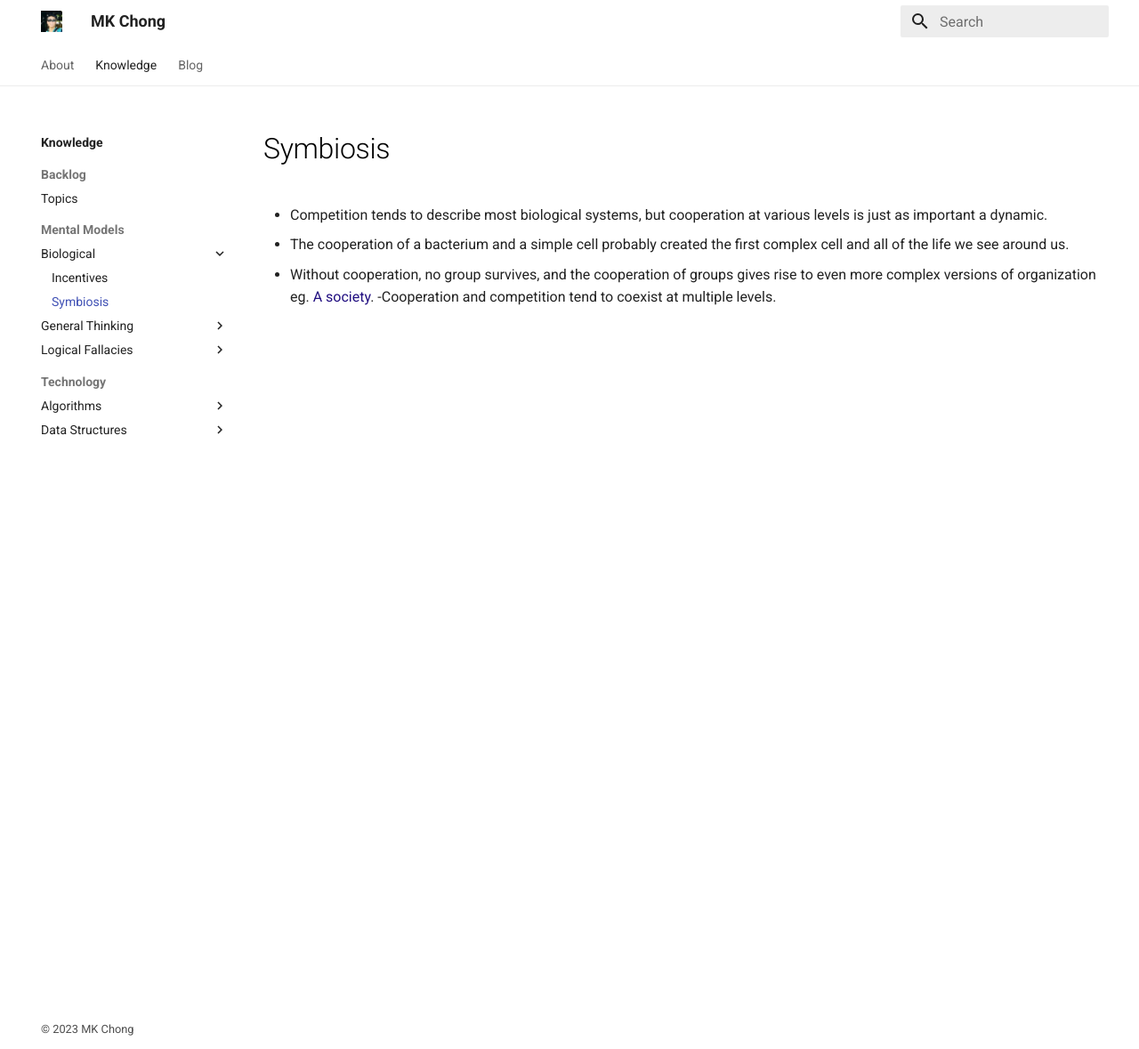
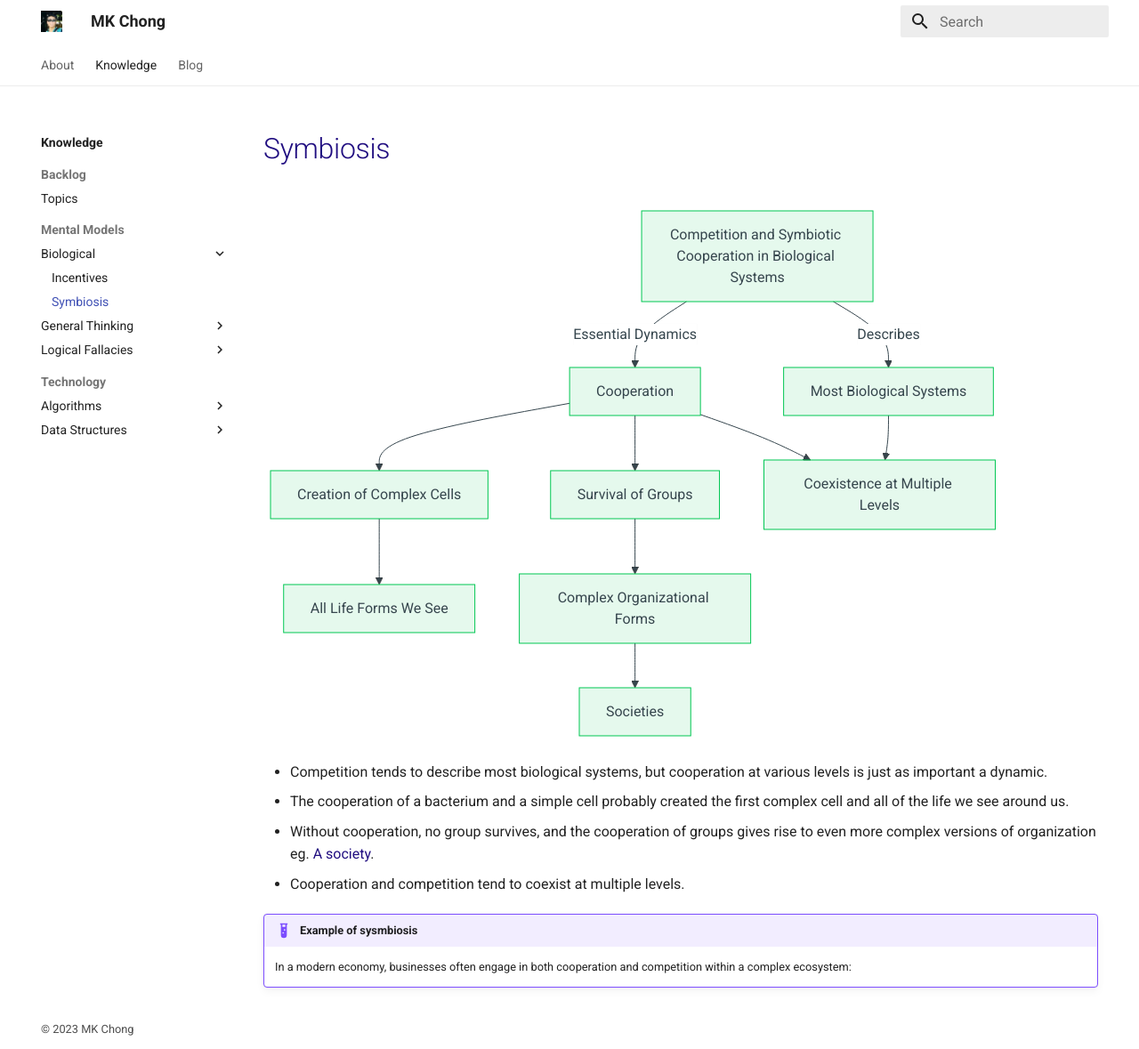
Before and after one commit to mk3-14159/mk3-14159.github.io, an MkDocs documentation site: the page built from docs/Knowledge/Mental Models/Biological/symbiosis.md, in a window 1280 px wide and 1179 px high. Shown: the whole window at 89% size. Built offline with MkDocs 1.6.1 and Material for MkDocs 9.7.7, drawn with Linux system fonts in a browser that asks for light colours.

Commit message:
added symbiosis

````diff
--- a/docs/Knowledge/Mental Models/Biological/symbiosis.md
+++ b/docs/Knowledge/Mental Models/Biological/symbiosis.md
@@ -2,9 +2,25 @@
 title: Symbiosis
 description: Biological, symbiosis
 ---
+# [Symbiosis](https://en.wikipedia.org/wiki/Symbiosis)
 
+```mermaid
+graph TD
+    A[Competition and Symbiotic Cooperation in Biological Systems] -->|Describes| B[Most Biological Systems]
+    A -->|Essential Dynamics| C[Cooperation]
+    C --> D[Creation of Complex Cells]
+    D --> E[All Life Forms We See]
+    C --> F[Survival of Groups]
+    F --> G[Complex Organizational Forms]
+    G --> H[Societies]
+    B --> I[Coexistence at Multiple Levels]
+    C --> I
+```
 
 - Competition tends to describe most biological systems, but cooperation at various levels is just as important a dynamic.
 - The cooperation of a bacterium and a simple cell probably created the first complex cell and all of the life we see around us.
 - Without cooperation, no group survives, and the cooperation of groups gives rise to even more complex versions of organization eg. [A society](https://en.wikipedia.org/wiki/Society).
--Cooperation and competition tend to coexist at multiple levels.
+- Cooperation and competition tend to coexist at multiple levels.
+
+!!! Example "Example of sysmbiosis"
+    In a modern economy, businesses often engage in both cooperation and competition within a complex ecosystem:
````
